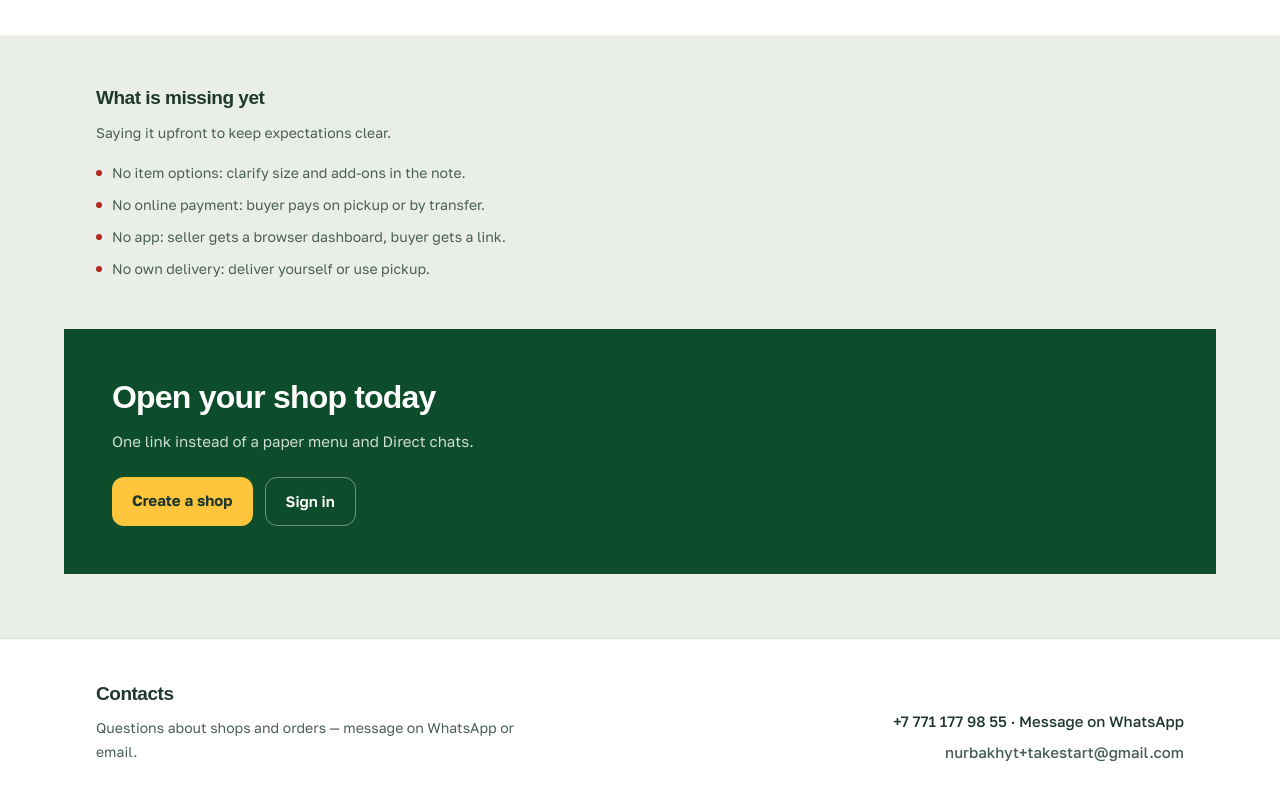
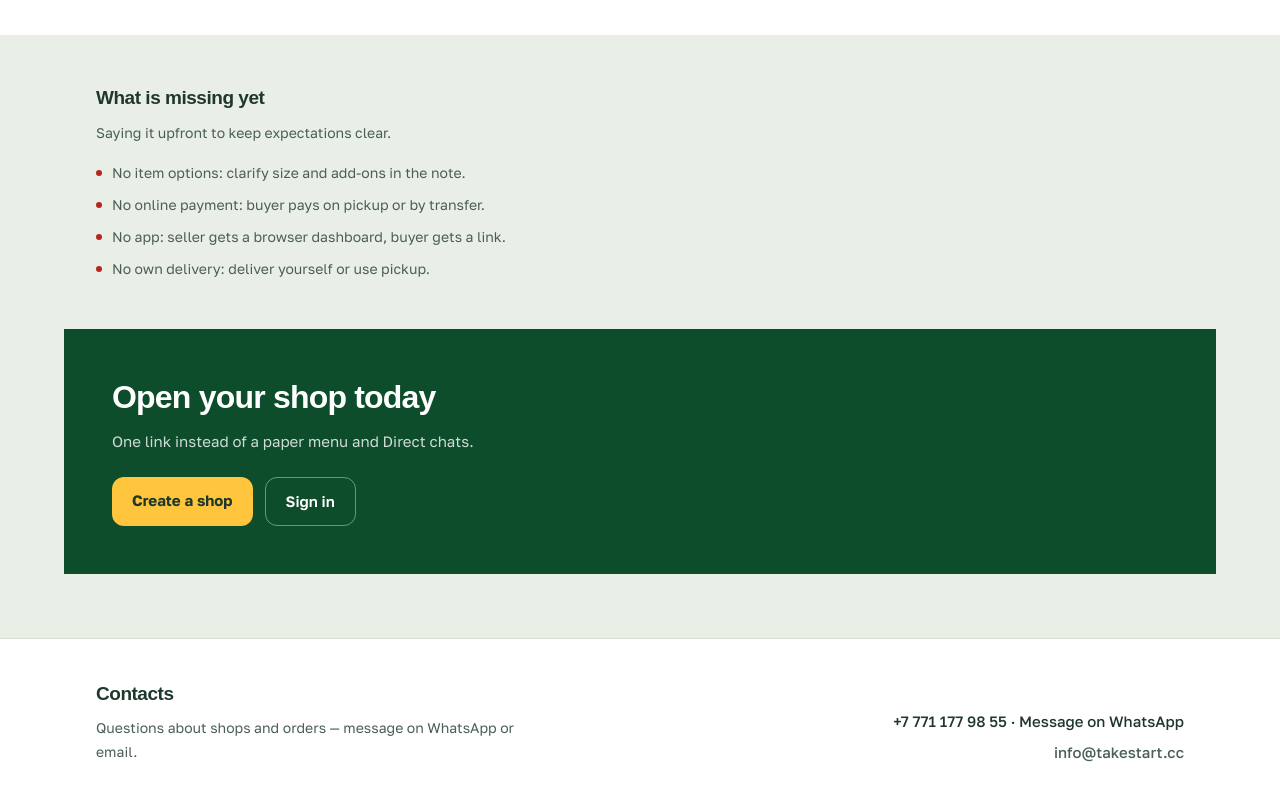
Before and after one commit to nurbakhyt/takestart, a Next.js app in the folder apps/web/: page /en in a window 1280 px wide. Shown: the part 1802-2602 px from the top of the page. Built offline with nearby package versions, Linux system fonts and the light colour scheme; a web font is replaced by a local one.

Commit message:
fix: update email and resend address in configuration files

```diff
--- a/apps/web/app/[locale]/page.tsx
+++ b/apps/web/app/[locale]/page.tsx
@@ -41,7 +41,7 @@ function Home({ locale }: { locale: string }) {
             >
               {t("final_secondary")}
             </a>
-            <LocaleSwitcher locale={ty} path="" />
+            <LocaleSwitcher locale={ty} path="/" />
           </div>
         </div>
       </header>
@@ -150,7 +150,9 @@ function Home({ locale }: { locale: string }) {
                   className="absolute bottom-[-13px] left-[17px] top-[68px] w-px bg-line"
                 />
               ) : null}
-              <h3 className="font-display text-[16px] font-semibold">{s.title}</h3>
+              <h3 className="font-display text-[16px] font-semibold">
+                {s.title}
+              </h3>
               <p className="max-w-[62ch] text-[15px] leading-6 text-ink-soft">
                 {s.text}
               </p>
@@ -190,7 +192,10 @@ function Home({ locale }: { locale: string }) {
       </section>
 
       {/* 5. Честно про MVP */}
-      <section id="limits" className="mx-auto w-full max-w-6xl px-5 py-12 sm:px-8">
+      <section
+        id="limits"
+        className="mx-auto w-full max-w-6xl px-5 py-12 sm:px-8"
+      >
         <div className="max-w-2xl">
           <h2 className="font-display text-[19px] font-semibold tracking-tight">
             {t("limits_title")}
@@ -202,7 +207,10 @@ function Home({ locale }: { locale: string }) {
             {[t("limit_1"), t("limit_2"), t("limit_3"), t("limit_4")].map(
               (l) => (
                 <li key={l} className="flex gap-2.5">
-                  <span aria-hidden className="mt-[9px] h-1.5 w-1.5 shrink-0 rounded-full bg-tandoor" />
+                  <span
+                    aria-hidden
+                    className="mt-[9px] h-1.5 w-1.5 shrink-0 rounded-full bg-tandoor"
+                  />
                   <span>{l}</span>
                 </li>
               ),
--- a/apps/web/components/site-footer.tsx
+++ b/apps/web/components/site-footer.tsx
@@ -33,10 +33,10 @@ export function SiteFooter({
             +7 771 177 98 55 · {whatsappLabel}
           </a>
           <a
-            href="mailto:nurbakhyt+takestart@gmail.com"
+            href="mailto:info@takestart.cc"
             className="text-ink-soft underline-offset-4 hover:underline"
           >
-            nurbakhyt+takestart@gmail.com
+            info@takestart.cc
           </a>
         </address>
       </div>
```
Also changed, not shown: 1 other file (tests, documents, lock files or other folders).
